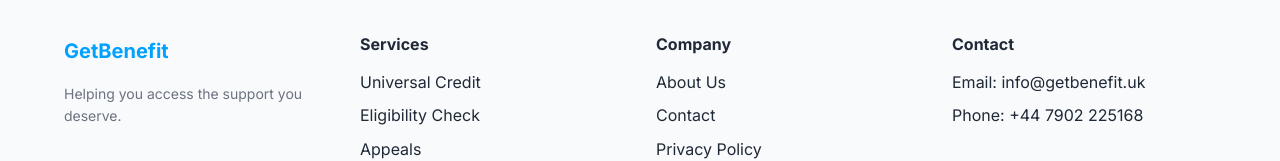
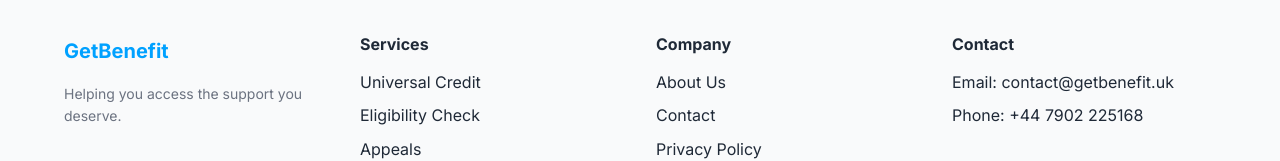
Before and after one commit to korn2222/GetBenefits, a React (Vite) app: page / in a window 1280 px wide. Shown: the part 3700-3861 px from the top of the page. Built offline with nearby package versions, Linux system fonts and the light colour scheme.

Commit message:
Update email to contact@getbenefit.uk

```diff
--- a/src/components/Footer.tsx
+++ b/src/components/Footer.tsx
@@ -33,7 +33,7 @@
                     <div>
                         <h4 className="font-bold mb-4">{t('footer.contactTitle')}</h4>
                         <ul className="footer-links">
-                            <li>Email: info@getbenefit.uk</li>
+                            <li>Email: contact@getbenefit.uk</li>
                             <li>Phone: +44 7902 225168</li>
                         </ul>
                     </div>
```
